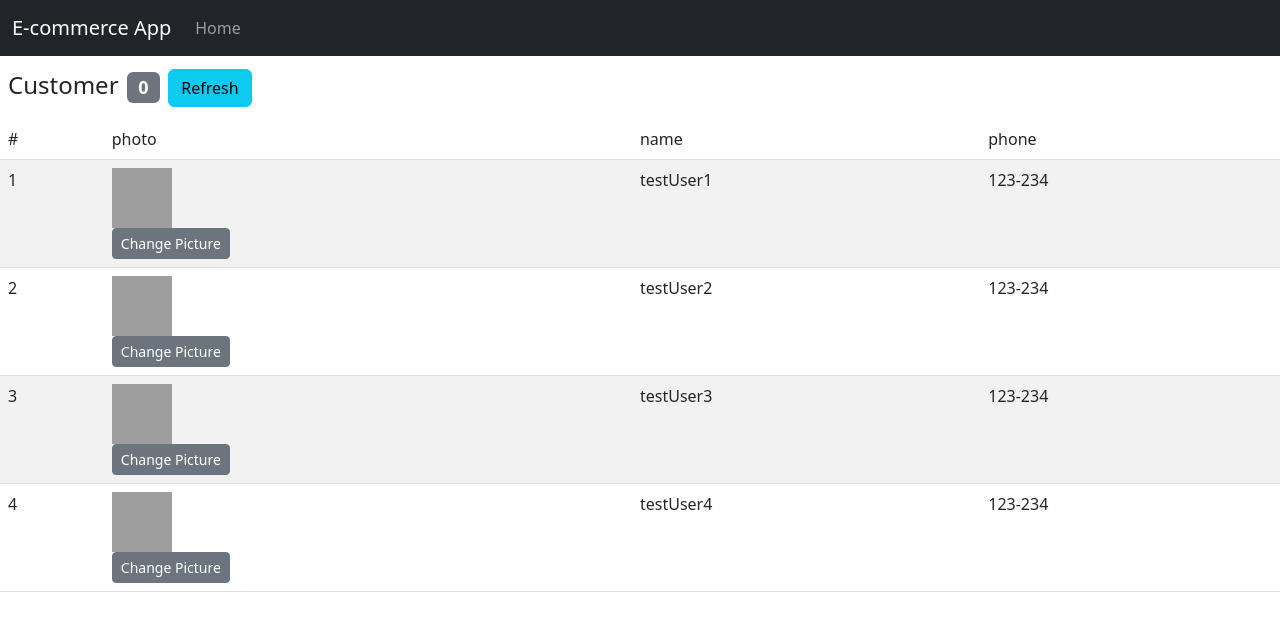
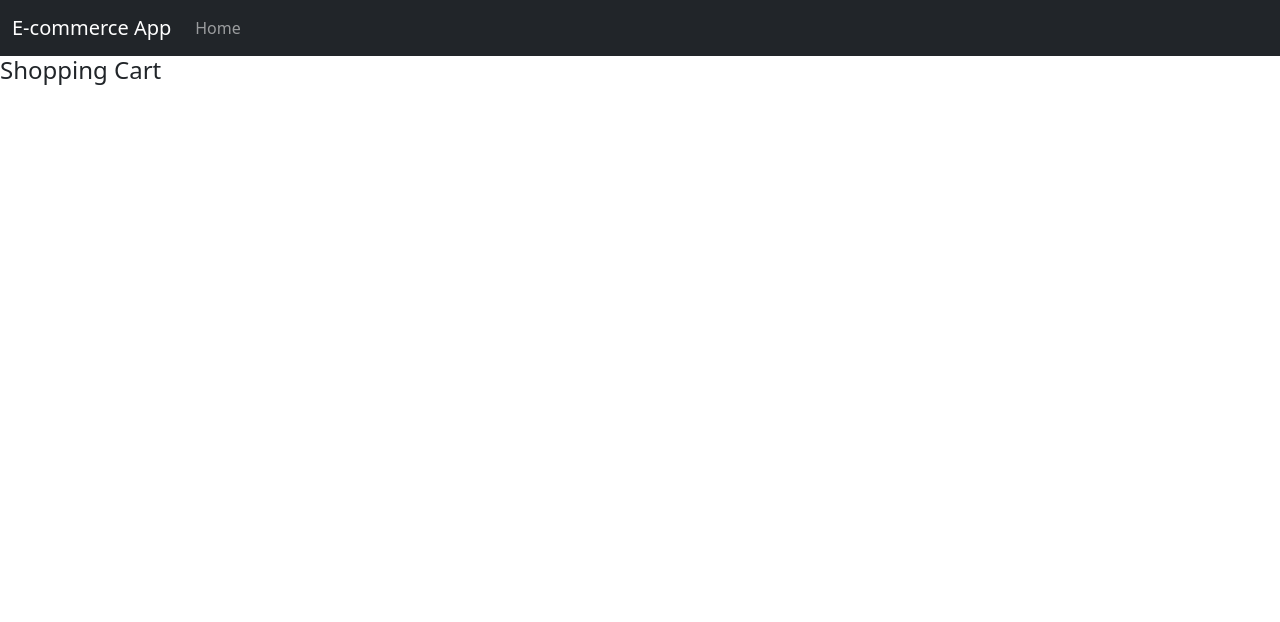
Before and after one commit to jhimy-michel/e-commerce, a React (Create React App) app: page / in a window 1280 px wide. Shown: the top 622 px of the page. Built offline with nearby package versions, Linux system fonts and the light colour scheme; grey boxes are pictures that could not be loaded.

Commit message:
adding shoping cart initial page

```diff
--- a/src/App.tsx
+++ b/src/App.tsx
@@ -1,12 +1,14 @@
 import React from "react";
-import MainContent from "./CustomerList";
+import CustomerList from "./CustomerList";
 import NavBar from "./NavBar";
+import ShoppingCart from "./ShoppingCart";
 
 const App = (): JSX.Element => {
   return (
     <div>
       <NavBar />
-      <MainContent />
+      {/* <CustomerList /> */}
+      <ShoppingCart/>
     </div>
   );
 };
--- a/src/CustomerList.tsx
+++ b/src/CustomerList.tsx
@@ -23,7 +23,7 @@ const initialState: CustomerState = {
   ]
 };
 
-const MainContent = (): JSX.Element => {
+const CustomerList = (): JSX.Element => {
   const [customerState, setCustomerState] = useState<CustomerState>(initialState);
 
   // eslint-disable-next-line @typescript-eslint/explicit-function-return-type
@@ -84,4 +84,4 @@ const MainContent = (): JSX.Element => {
   );
 };
 
-export default MainContent;
+export default CustomerList;
--- /dev/null
+++ b/src/ShoppingCart.tsx
@@ -0,0 +1,31 @@
+import React, { useState } from 'react';
+
+interface Products {
+  id: number;
+  productName: string;
+  price: number;
+  quantity: number;
+}
+interface ShoppingState {
+  products: Products[];
+}
+const initialState: ShoppingState = {
+  products: [
+    { id: 1, productName: 'iPhone', price: 1000, quantity: 3 },
+    { id: 2, productName: 'Sony Camera', price: 700, quantity: 3 },
+    { id: 3, productName: 'iPad Pro', price: 1200, quantity: 3 },
+    { id: 4, productName: 'XBox ', price: 700, quantity: 3 }
+  ]
+};
+
+const ShoppingCart = (): JSX.Element => {
+  const [products, setProducts] = useState<ShoppingState>(initialState);
+  return (
+    <div>
+      <h4>Shopping Cart</h4>
+      <div></div>
+    </div>
+  );
+};
+
+export default ShoppingCart;
```
Also changed, not shown: src/Product.tsx (added, +7 -0 lines), 1 other file (tests, documents, lock files or other folders).
